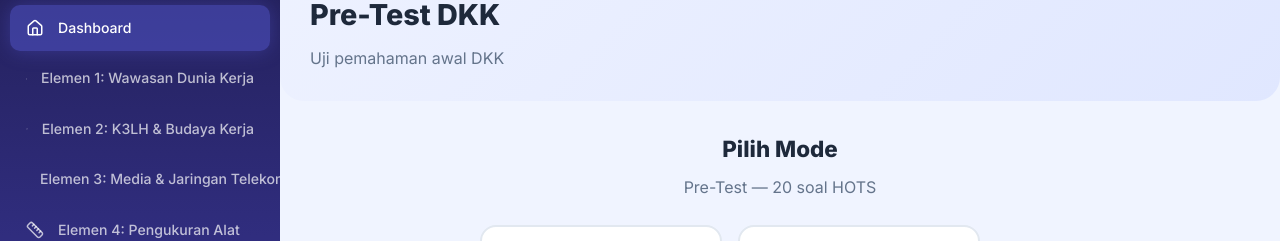
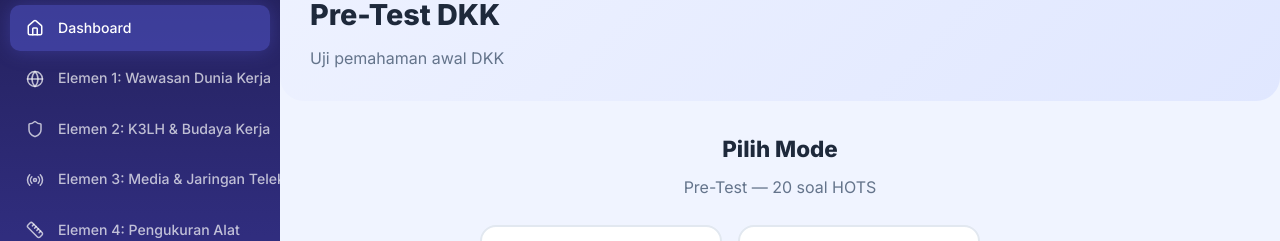
Before and after one commit to mulyadi66/media-pembelajaran-jarkom, a React (Vite) app: page /dkk/pretest in a window 1280 px wide. Shown: the part 142-383 px from the top of the page. Built offline with nearby package versions, Linux system fonts and the light colour scheme.

Commit message:
fix: tambah flex-shrink:0 pada nav-link svg biar ikon gak kecompress

```diff
--- a/src/App.css
+++ b/src/App.css
@@ -96,6 +96,7 @@ a { text-decoration: none; color: inherit; }
 
 .nav-link:hover { background: rgba(255,255,255,0.1); color: white; }
 .nav-link.active { background: rgba(99,102,241,0.4); color: white; box-shadow: 0 0 20px rgba(99,102,241,0.3); }
+.nav-link svg { flex-shrink: 0; }
 
 .nav-link.back-link {
   margin-top: 4px; border-top: 1px solid rgba(255,255,255,0.1); padding-top: 16px;
```
